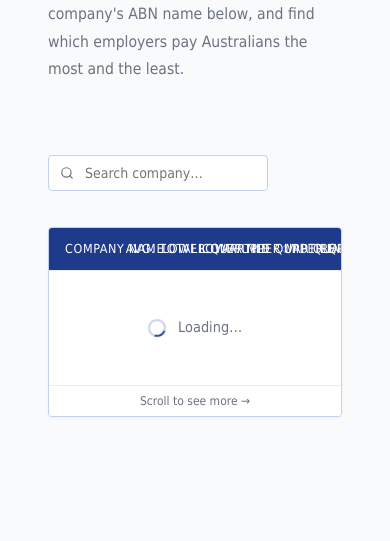
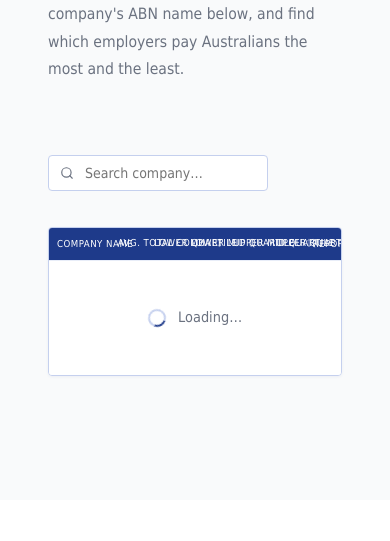
Before and after one commit to MaximilianSocha/highest-paying-companies-aus, a Flask app: page / in a window 390 px wide. Shown: the part 401-942 px from the top of the page. After the commit the page ends 778 px from the top, so only its background shows below. Run offline with Flask 3, Linux system fonts and the light colour scheme; parts of the project's set-up code (start-up, migrations or seed data) failed here and were passed over.

Commit message:
feature | better mobile formatting

```diff
--- a/backend/templates/index.html
+++ b/backend/templates/index.html
@@ -138,20 +138,6 @@
       overflow-x: auto;
       background: var(--white);
       box-shadow: 0 1px 3px rgba(30,58,138,0.06);
-      -webkit-overflow-scrolling: touch;
-    }
-
-    /* Show scroll hint on small screens */
-    @media (max-width: 768px) {
-      .table-wrap::after {
-        content: 'Scroll to see more →';
-        display: block;
-        text-align: center;
-        font-size: 0.75rem;
-        color: var(--muted);
-        padding: 0.5rem;
-        border-top: 1px solid var(--blue-light);
-      }
     }
 
     table {
@@ -278,6 +264,21 @@
     }
 
     @keyframes spin { to { transform: rotate(360deg); } }
+
+    @media (max-width: 768px) {
+    table {
+      font-size: 0.65rem;
+    }
+
+    th {
+      font-size: 0.6rem;
+      padding: 0.6rem 0.5rem;
+    }
+
+    td {
+      padding: 0.6rem 0.5rem;
+    }
+  }
   </style>
 </head>
 <body>
```
